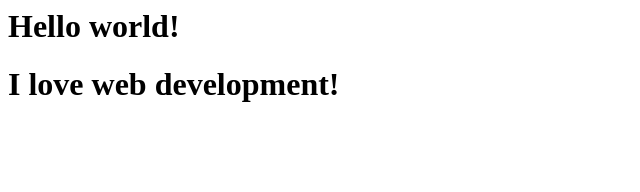
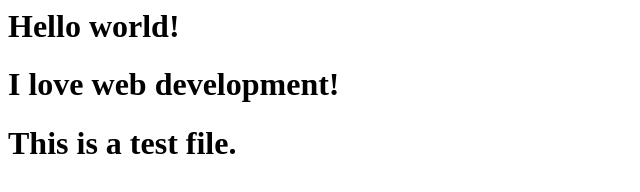
Before and after one commit to trungkien9955/test, a plain HTML site: page index.html in a window 1280 px wide. Shown: the whole page, without its empty margins (0-640 px from the left). Drawn offline with Linux system fonts and the light colour scheme.

Commit message:
Update index.html

```diff
--- a/index.html
+++ b/index.html
@@ -1,2 +1,3 @@
 <h1>Hello world!</h1>
 <h1>I love web development!</h1>
+<h1>This is a test file.</h1>
```
